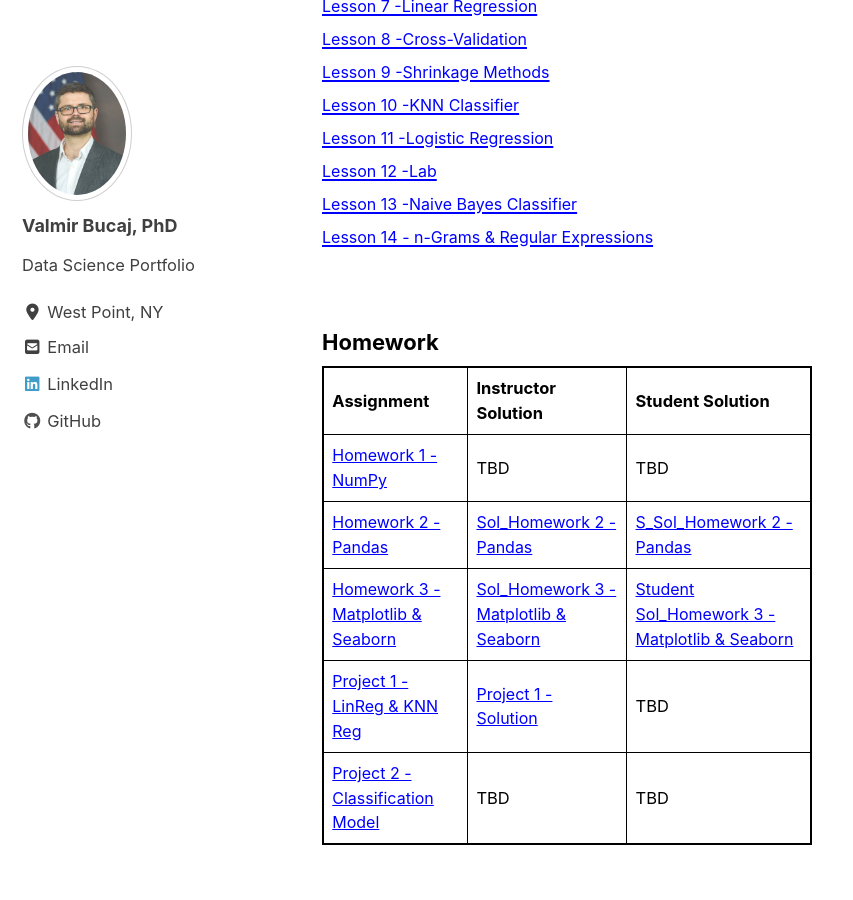
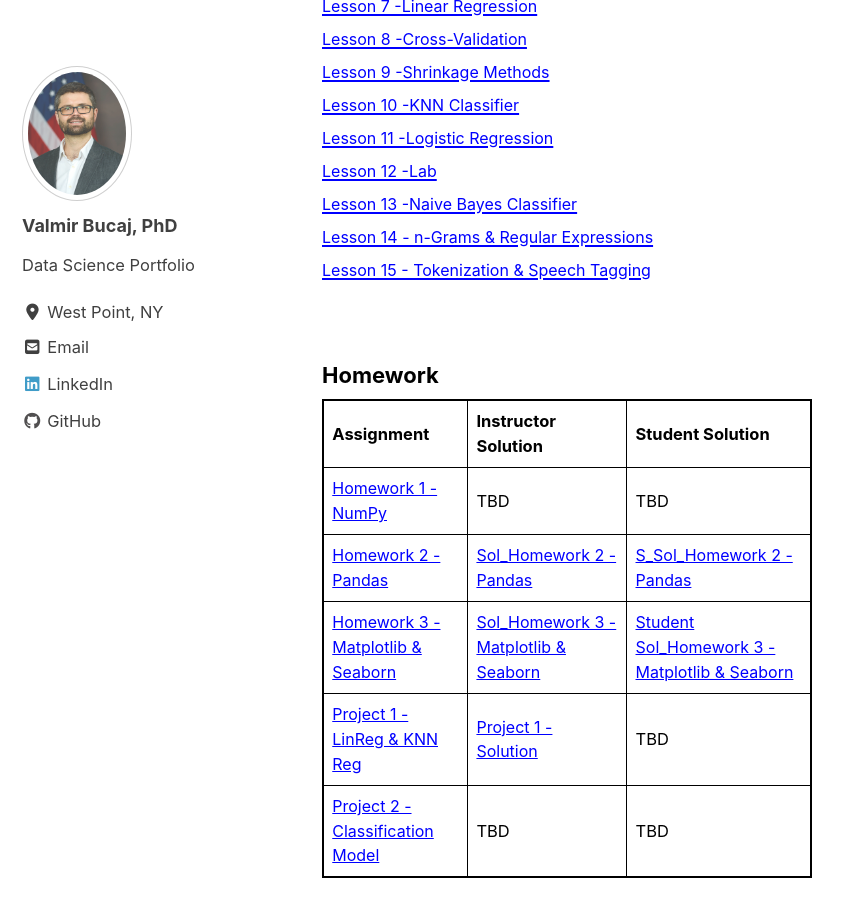
Before and after one commit to vbucaj/vbucaj.github.io, a Jekyll site: the page built from _pages/MA477.md, in a window 1280 px wide and 900 px high, scrolled down 976 px. Shown: the whole window, without its empty margins (0-853 px from the left). Built offline with Jekyll 4.4.1, drawn with Linux system fonts in a browser that asks for light colours; cached includes are drawn as plain includes; nearby versions of some CDN libraries.

Commit message:
lesson 15

```diff
--- a/_pages/MA477.md
+++ b/_pages/MA477.md
@@ -63,6 +63,8 @@ To download the JupyterNotebooks follow the steps below:
 <br>
 <a href="https://github.com/vbucaj/lecture-notes/blob/master/MA477%20-%20Theory%20and%20Applications%20of%20Data%20Science/Lessons/Lesson%2014%20-%20Naive%20Bayes%20Classifier%20Part%202/Lesson%2014%20-%20n%20Grams%20%26%20Regular%20Expressions.ipynb" target="_blank"><font size='3'>Lesson 14 - n-Grams & Regular Expressions</font></a>
 <br>
+<a href="https://github.com/vbucaj/lecture-notes/blob/master/MA477%20-%20Theory%20and%20Applications%20of%20Data%20Science/Lessons/Lesson%2015%20-%20Tokenization%2C%20Speech%20Taging%2C%20Chunking/Lesson%2015%20-%20Tokenization%2C%20Speech%20Tagging%2C%20Chunking.ipynb" target="_blank"><font size='3'>Lesson 15 - Tokenization & Speech Tagging</font></a>
+<br>
 </body>
 
 
```
